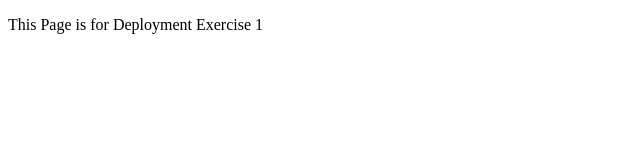
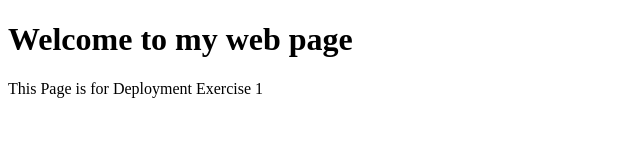
Before and after one commit to rizareka/deployExample, a plain HTML site: page dummy.html in a window 1280 px wide. Shown: the whole page, without its empty margins (0-640 px from the left). Drawn offline with Linux system fonts and the light colour scheme.

Commit message:
tambah text1

```diff
--- a/dummy.html
+++ b/dummy.html
@@ -1,6 +1,10 @@
 <!DOCTYPE html>
 <html>
+    <head>
+        <title>My Web Page</title>
+    </head>
     <body>
+        <h1>Welcome to my web page</h1>
         <p>This Page is for Deployment Exercise 1</p>
     </body>
 </html>
```
